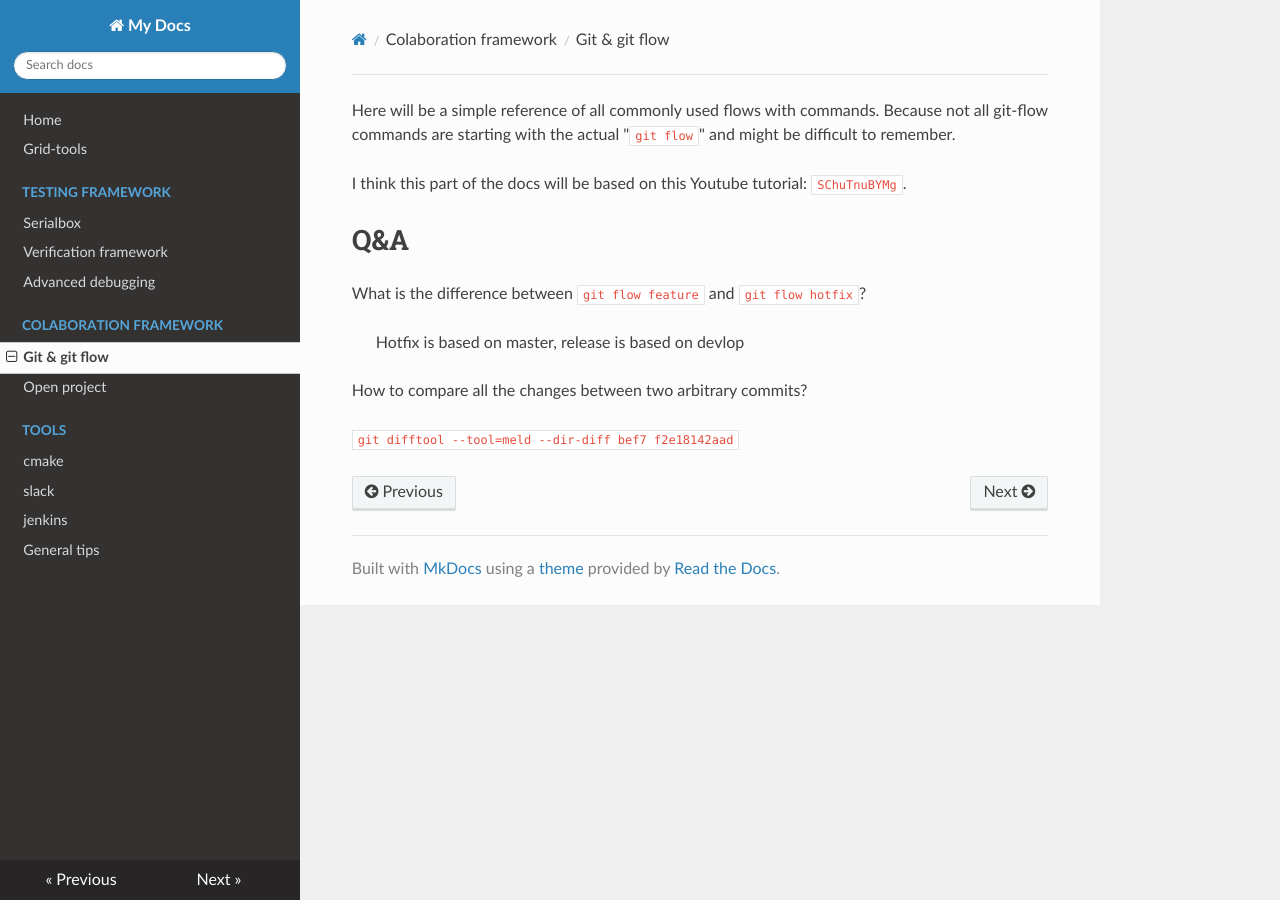
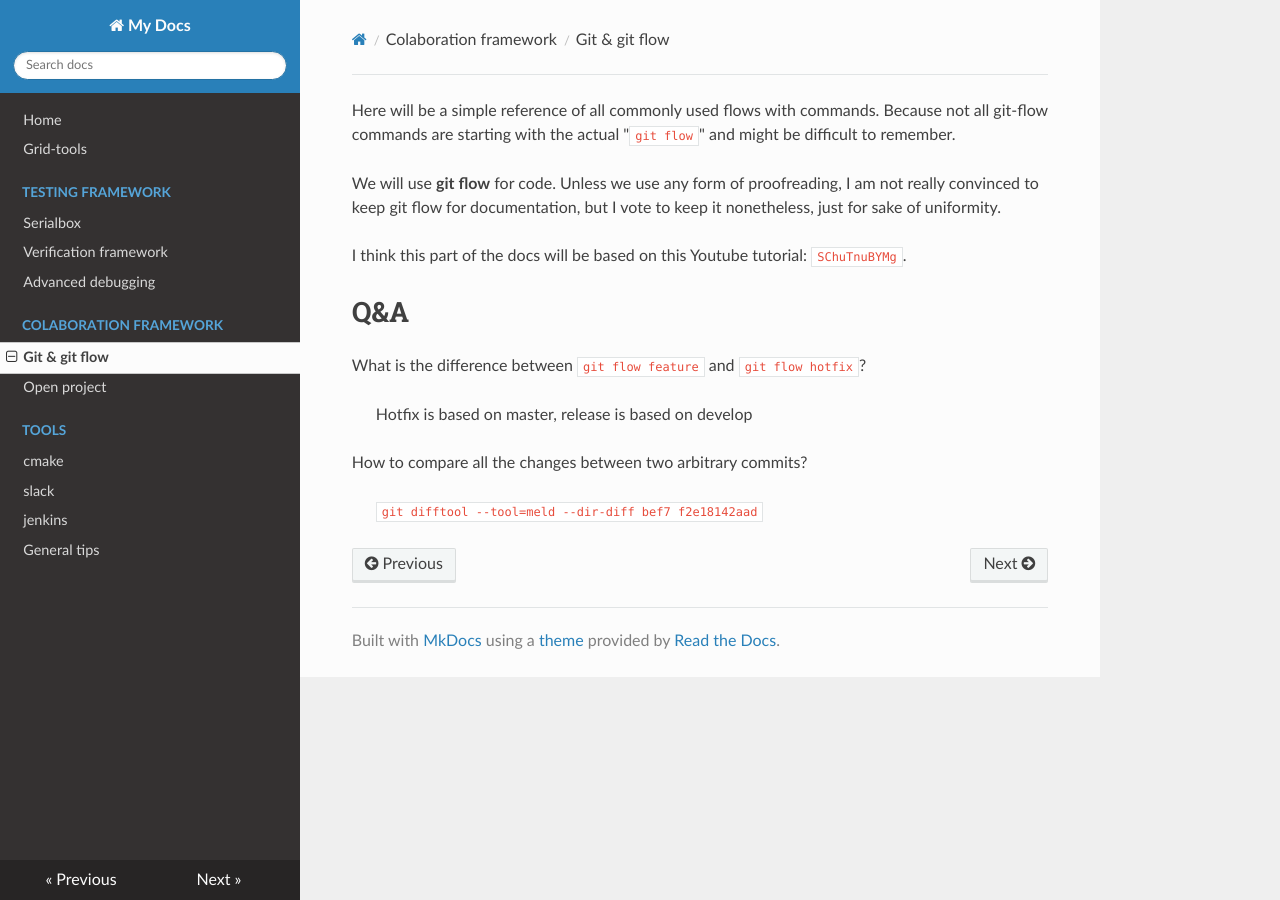
Before and after one commit to adamryczkowski/dwarftesting_framework_turorial, an MkDocs documentation site: the page built from docs/3-1-git-flow.md, in a window 1280 px wide. Built offline with MkDocs 1.6.1, drawn with Linux system fonts in a browser that asks for light colours; nearby versions of some CDN libraries; old or Windows-style settings are respelled for this version of MkDocs.

Commit message:
A word about git flow

```diff
--- a/docs/3-1-git-flow.md
+++ b/docs/3-1-git-flow.md
@@ -1,4 +1,6 @@
 Here will be a simple reference of all commonly used flows with commands. Because not all git-flow commands are starting with the actual "`git flow`" and might be difficult to remember.
+
+We will use **git flow** for code. Unless we use any form of proofreading, I am not really convinced to keep git flow for documentation, but I vote to keep it nonetheless, just for sake of uniformity.
 
 I think this part of the docs will be based on this Youtube tutorial: `SChuTnuBYMg`.
 
@@ -7,8 +9,8 @@ I think this part of the docs will be based on this Youtube tutorial: `SChuTnuBY
 
 What is the difference between `git flow feature` and `git flow hotfix`?
 
-> Hotfix is based on master, release is based on devlop
+> Hotfix is based on master, release is based on develop
 
 How to compare all the changes between two arbitrary commits?
 
-`git difftool --tool=meld --dir-diff bef7 f2e18142aad`
+> `git difftool --tool=meld --dir-diff bef7 f2e18142aad`
--- a/mkdocs.yml
+++ b/mkdocs.yml
@@ -5,7 +5,7 @@ pages:
   - Testing framework:
         - Serialbox: 2-1-serialbox.md
         - Verification framework: 2-2-dwarfs.md
-        - Advanced debugging: 2-3-debuging.md
+        - Advanced debugging: 2-3-debugging.md
   - Colaboration framework:
         - Git & git flow: 3-1-git-flow.md
         - Open project: 3-2-openproject.md
```
